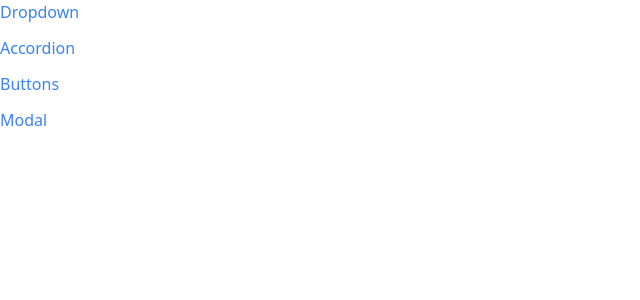
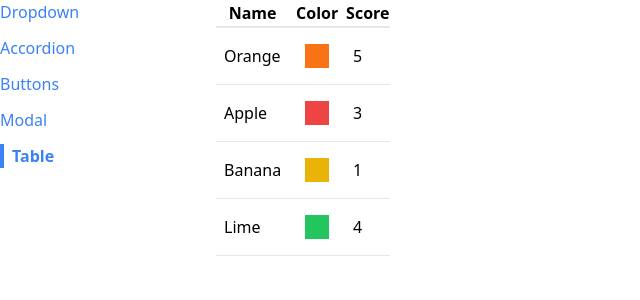
Before and after one commit to jaymistry456/react-components, a React (Create React App) app: page /table in a window 1280 px wide. Shown: the top 300 px of the page, without its empty margins (0-640 px from the left). Built offline with nearby package versions, Linux system fonts and the light colour scheme.

Commit message:
adding Table component

```diff
--- a/src/App.js
+++ b/src/App.js
@@ -4,6 +4,7 @@ import AccordionPage from "./pages/AccordionPage";
 import DropdownPage from "./pages/DropdownPage";
 import ButtonPage from "./pages/ButtonPage";
 import ModalPage from "./pages/ModalPage";
+import TablePage from "./pages/TablePage";
 
 function App() {
     return (
@@ -22,6 +23,9 @@ function App() {
                 <Route path="/modal">
                     <ModalPage />
                 </Route>
+                <Route path="/table">
+                    <TablePage />
+                </Route>
             </div>
         </div>
     );
--- a/src/components/Sidebar.js
+++ b/src/components/Sidebar.js
@@ -5,7 +5,8 @@ function Sidebar() {
         { label: 'Dropdown', path: '/' },
         { label: 'Accordion', path: '/accordion' },
         { label: 'Buttons', path: '/buttons' },
-        { label: 'Modal', path: '/modal'}
+        { label: 'Modal', path: '/modal'},
+        { label: 'Table', path: '/table' }
     ];
 
     const renderedLinks = links.map((link) => {
--- /dev/null
+++ b/src/components/Table.js
@@ -0,0 +1,32 @@
+function Table({ data, config, keyFn }) {
+    const renderedHeaders = config.map((column) => {
+        return <th key={column.label}>{column.label}</th>
+    });
+
+    const renderedRows = data.map((rowData) => {
+        const renderedCells = config.map((column) => {
+            return <td className="p-2" key={column.label}>{column.render(rowData)}</td>
+        });
+
+        return (
+        <tr className="border-b" key={keyFn(rowData)}>
+            {renderedCells}
+        </tr>
+        );
+    });
+
+    return (
+        <table className="table-auto border-spacing-2">
+            <thead>
+                <tr className="border-b-2">
+                    {renderedHeaders}
+                </tr>
+            </thead>
+            <tbody>
+                {renderedRows}
+            </tbody>
+        </table>
+    );
+}
+
+export default Table;
--- /dev/null
+++ b/src/pages/TablePage.js
@@ -0,0 +1,39 @@
+import { render } from "react-dom";
+import Table from "../components/Table";
+
+function TablePage() {
+    const data = [
+        { name: 'Orange', color: 'bg-orange-500',score: 5 },
+        { name: 'Apple', color:  'bg-red-500',score: 3 },
+        { name: 'Banana', color: 'bg-yellow-500',score: 1 },
+        { name: 'Lime', color: 'bg-green-500',score: 4 },
+
+    ];
+
+    const config = [
+        {
+            label: 'Name',
+            render: (fruit) => fruit.name
+        },
+        {
+            label: 'Color',
+            render: (fruit) => <div className={`p-3 m-2 ${fruit.color}`}></div>
+        },
+        {
+            label: 'Score',
+            render: (fruit) => fruit.score
+        }
+    ];
+
+    const keyFn = (fruit) => {
+        return fruit.name;
+    };
+
+    return (
+        <div>
+            <Table data={data} config={config} keyFn={keyFn} />
+        </div>
+    );
+}
+
+export default TablePage;
```
